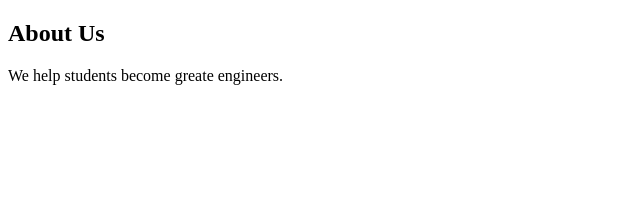
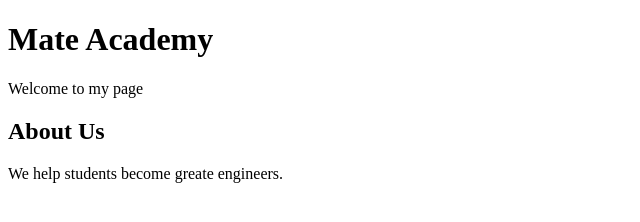
Before and after one commit to Pavel-8888/mate-test-repository, a plain HTML site: page about.html in a window 1280 px wide. Shown: the whole page, without its empty margins (0-640 px from the left). Drawn offline with Linux system fonts and the light colour scheme.

Commit message:
Update Repository+

```diff
--- a/about.html
+++ b/about.html
@@ -6,6 +6,8 @@
   <title>Document</title>
 </head>
 <body>
+   <h1>Mate Academy</h1>
+   <p>Welcome to my page</p>
   <h2>
     About Us
   </h2>
```
Also changed, not shown: catalogue.html (+2 -0 lines), help.html (+2 -0 lines), index.html (+2 -1 lines), products.html (+2 -0 lines).
